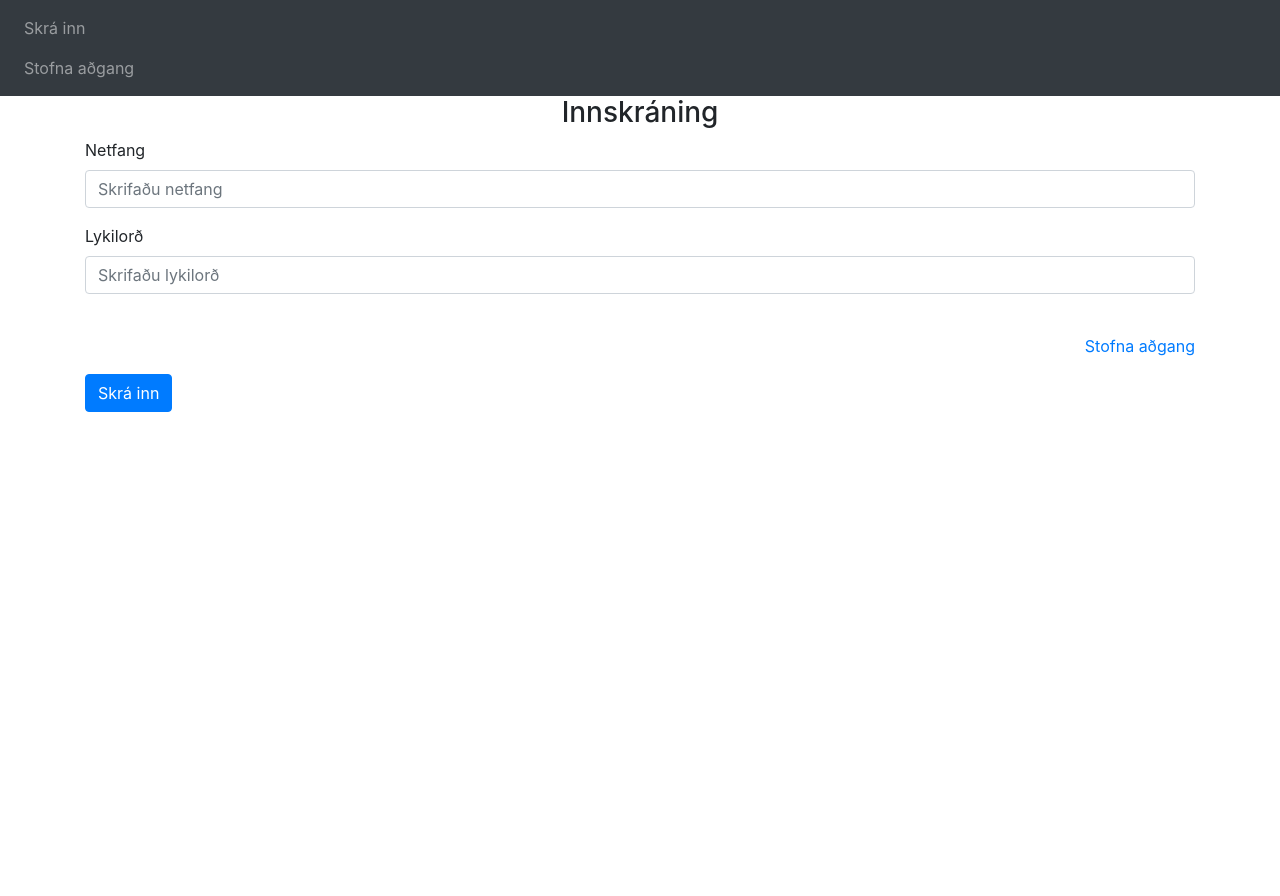
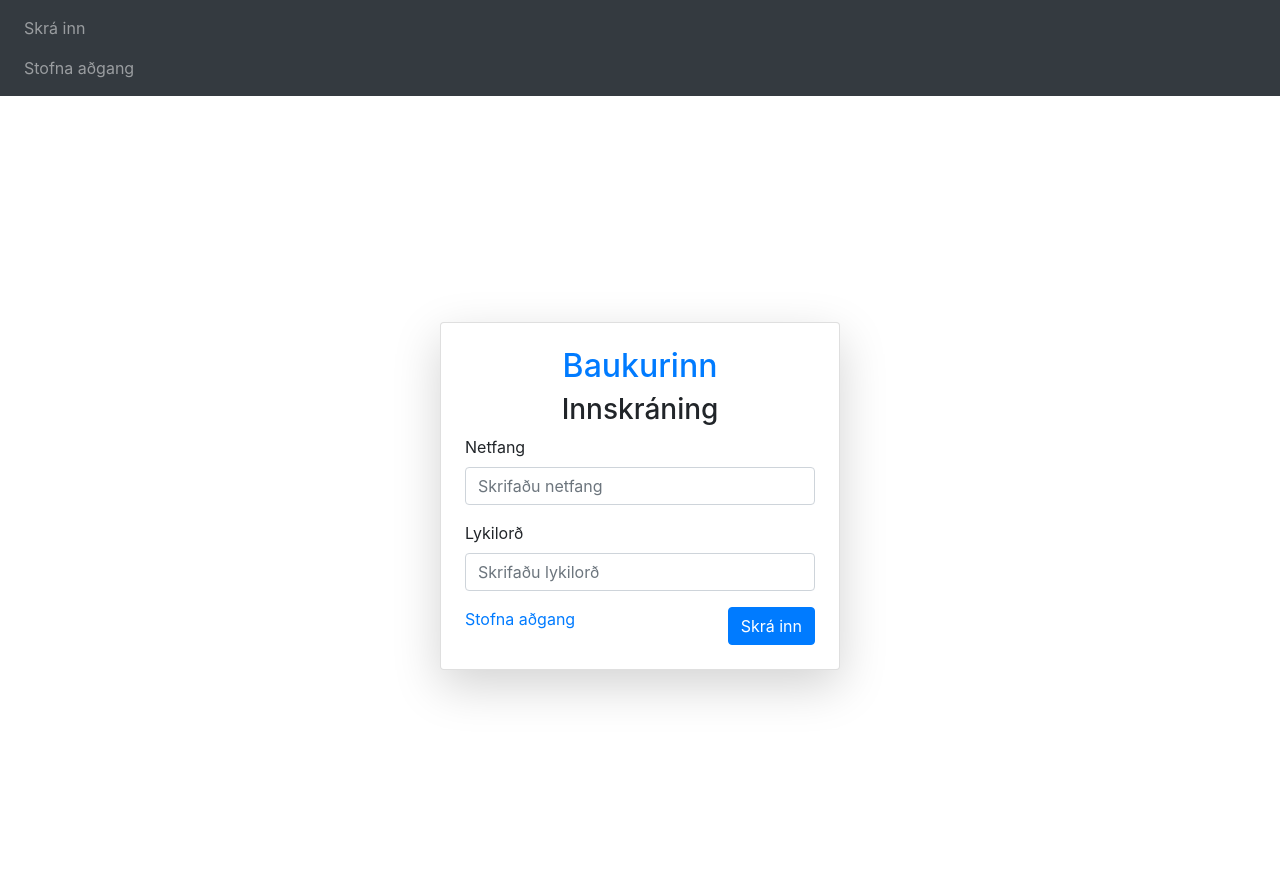
Before and after one commit to ivararmind/baukurinn, a Flask app: page /login/ in a window 1280 px wide. Before the commit the page ends 412 px from the top, so only its background shows below. Run offline with Flask 3, Linux system fonts and the light colour scheme; some libraries are stand-ins or nearby versions.

Commit message:
Updated login and signup fyrir utlit

```diff
--- a/website/templates/login.html
+++ b/website/templates/login.html
@@ -1,7 +1,10 @@
-{% extends "base.html" %} {% block title %}Login{% endblock %} {% block content
-%}
+{% extends "base.html" %} {% block title %}Innskráning - Baukurinn{% endblock %}
+{% block content %}
+<div class="container d-flex justify-content-center align-items-center vh-100">
+  <div class="card p-4 shadow-lg" style="max-width: 400px; width: 100%">
+    <h2 class="text-center text-primary">Baukurinn</h2>
+    <h3 class="text-center">Innskráning</h3>
     <form method="POST" action="{{ url_for('auth.login') }}">
-  <h3 align="center">Innskráning</h3>
       <div class="form-group">
         <label for="email">Netfang</label>
         <input
@@ -10,9 +13,9 @@
           id="email"
           name="email"
           placeholder="Skrifaðu netfang"
+          required
         />
       </div>
-
       <div class="form-group">
         <label for="password">Lykilorð</label>
         <input
@@ -21,13 +24,14 @@
           id="password"
           name="password"
           placeholder="Skrifaðu lykilorð"
+          required
         />
       </div>
-  <br />
-  <!-- Link to sign-up route -->
-  <p style="text-align: right">
+      <div class="d-flex justify-content-between mt-3">
         <a href="{{ url_for('auth.sign_up') }}">Stofna aðgang</a>
-  </p>
         <button type="submit" class="btn btn-primary">Skrá inn</button>
+      </div>
     </form>
+  </div>
+</div>
 {% endblock %}
```
Also changed, not shown: website/templates/sign_up.html (+15 -5 lines). Lines whose indentation alone changed are shown as unchanged.
